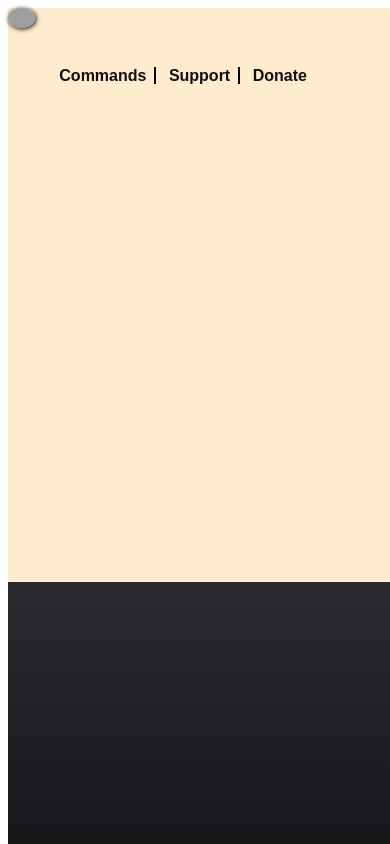
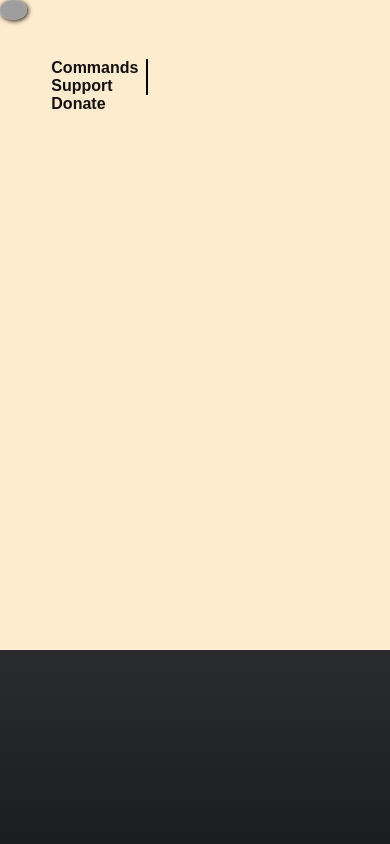
Before and after one commit to bbzlazer/Website, a plain HTML site: page index.html in a window 390 px wide. Shown: the top 844 px of the page. Drawn offline with Linux system fonts and the light colour scheme; grey boxes are pictures that could not be loaded.

Commit message:
Update style.css

```diff
--- a/css/style.css
+++ b/css/style.css
@@ -1,15 +1,21 @@
 html, body {
 	width: 100%;
 	height: 100%;
+	margin: 0px;
 }
 
 #top {
-  background: #292b2f;
+	background: BlanchedAlmond;
+	height: 9%;
 	width: 100%;
 	margin: 0px;
 }
 
-nav ul {
+.nav ul {
+    list-style-type: none;
+    margin-top: 23px;
+    border-radius: 10px;
+    padding: 16px;
     font-family: sans-serif;
     font-weight: bold;
     float: left;
@@ -35,7 +41,7 @@ nav ul {
 
 .navicon {
     background-color: transparent;
-    width: 7%;
+    width: 133px;
     border-radius: 100%;
     box-shadow: 1px 1px 5px black;
     float: left;
@@ -54,3 +60,9 @@ nav ul {
 	height: 68%;
 	margin: 0px;
 }
+
+@media screen and (max-width: 600px) {
+    .nav ul li {
+        display: block;
+    }
+}
```
Lines whose indentation alone changed are shown as unchanged.
